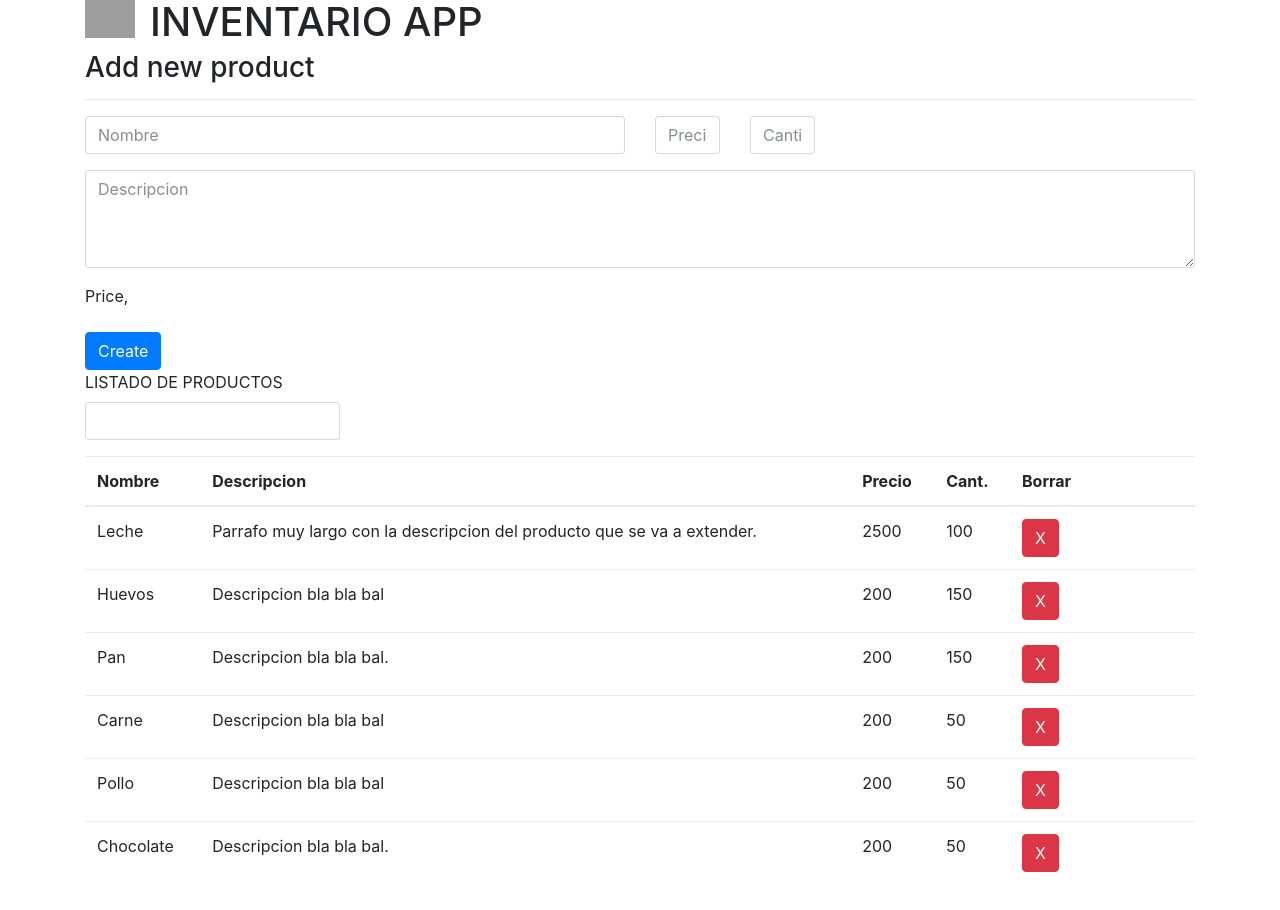
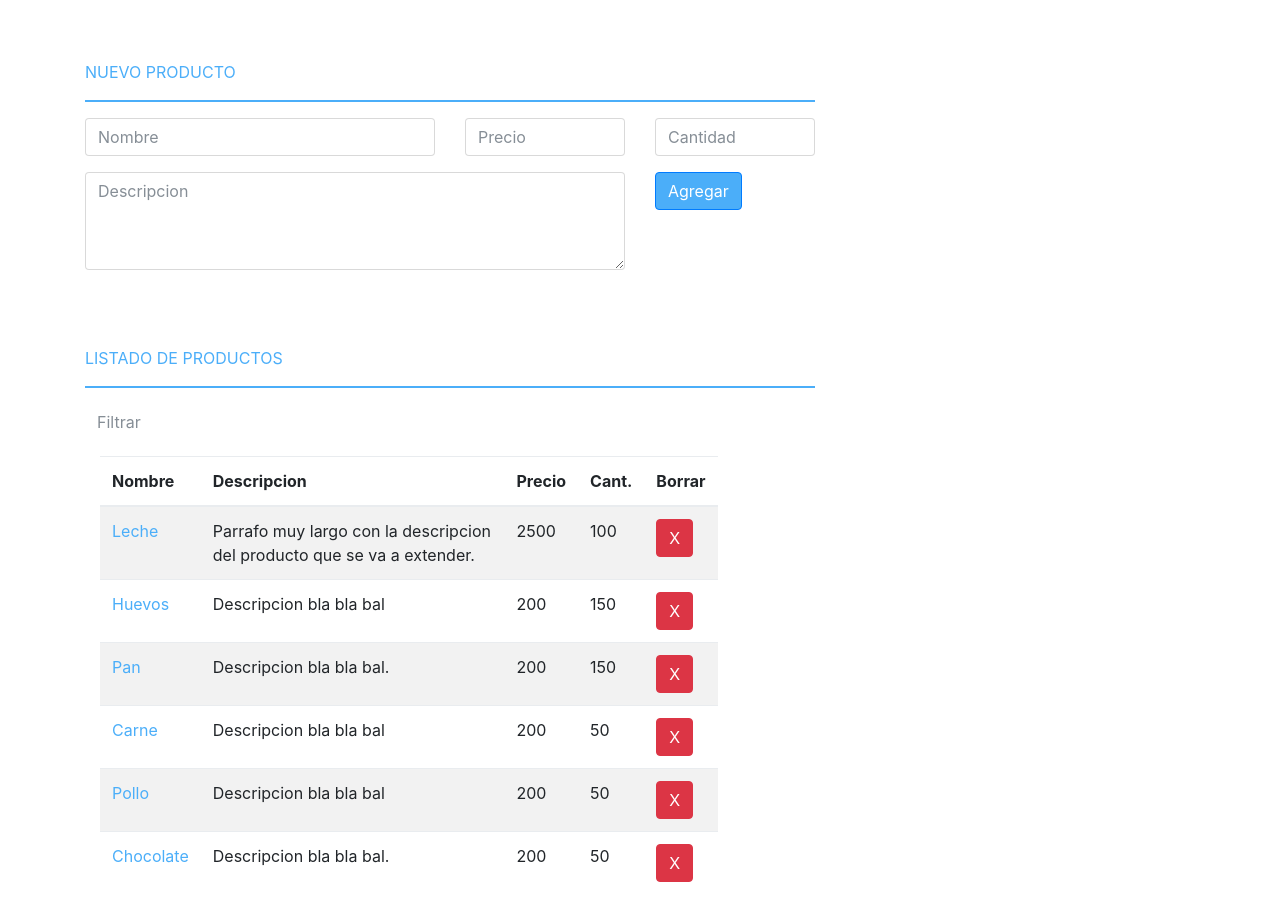
Before and after one commit to mealbarracin10/Products, a Vue app: page / in a window 1280 px wide. Built offline with nearby package versions, Linux system fonts and the light colour scheme; grey boxes are pictures that could not be loaded.

Commit message:
include function add product

```diff
--- a/index.html
+++ b/index.html
@@ -6,6 +6,8 @@
   <meta name="description" content="">
   <meta name="viewport" content="width=device-width, initial-scale=1">
   <link rel="stylesheet" href="https://maxcdn.bootstrapcdn.com/bootstrap/4.0.0-beta/css/bootstrap.min.css" integrity="sha384-/Y6pD6FV/Vv2HJnA6t+vslU6fwYXjCFtcEpHbNJ0lyAFsXTsjBbfaDjzALeQsN6M" crossorigin="anonymous">
+  <link rel="stylesheet" href="./static/css/style.css">
+
   </head>
   <body>
     <div id="app"></div>
--- a/package.json
+++ b/package.json
@@ -10,7 +10,6 @@
     "build": "node build/build.js"
   },
   "dependencies": {
-    "bootstrap-vue": "^1.0.0-beta.9",
     "vue": "^2.4.2"
   },
   "devDependencies": {
--- a/src/App.vue
+++ b/src/App.vue
@@ -16,9 +16,4 @@ export default {
 </script>
 
 <style>
-img.logo {
-  width: 50px;
-  float: left;
-  margin-right: 15px;
-}
 </style>
--- a/src/assets/css/style.css
+++ /dev/null
@@ -1,5 +0,0 @@
-.logo {
-  width: 50px;
-  float: left;
-  margin-right: 15px;
-}
--- a/src/components/HelloWorld.vue
+++ b/src/components/HelloWorld.vue
@@ -1,59 +1,66 @@
- <template id="product-list">
+<template id="product-list">
 <div class="container">
-<header class="page-header">
-    <div class="branding">
-      <img src="https://vuejs.org/images/logo.png" alt="Logo" title="Home page" class="logo"/>
-      <h1>INVENTARIO APP</h1>
-    </div>
-  </header>
   <div>
-    <h3>Add new product</h3>
-	<hr style="color: red">
-    <form >
+    <div class = "row">
+    <div class="col-lg-8 col-sm-8 col-xs-5">
+    <p class = "nuevoProducto">NUEVO PRODUCTO</p>
+	<hr>
+  </div>
+  </div>
+    <form v-on:submit.prevent="createProduct">
       <div class="form-group">
-		<div class="row">
-			<div class="col-lg-6 col-sm-8 col-xs-3">
-				<input class="form-control" id="add-name"  placeholder="Nombre" required/>
+		    <div class="row">
+			    <div class="col-lg-4 col-sm-4 col-xs-3">
+				  <input v-model="products.name" class="form-control" id="add-name"  placeholder="Nombre" required/>
 			</div>
-			<div class="col-lg-1 col-sm-2 col-xs-1">
-			<input class="form-control" id="add-price" placeholder="Precio" />
+			<div class="col-lg-2 col-sm-2 col-xs-2">
+			<input v-model="products.price" class="form-control" id="add-price" placeholder="Precio" />
 			</div>
-			<div class="col-lg-1 col-sm-2 col-xs-1">
-			<input class="form-control" id="add-price" placeholder="Cantidad"/>
+			<div class="col-lg-2 col-sm-2 col-xs-2">
+			<input v-model="products.quantity" class="form-control" id="add-price" placeholder="Cantidad"/>
 			</div>
 		</div>
       </div>
       <div class="form-group">
-        <textarea class="form-control" id="add-description" rows="4" placeholder="Descripcion" ></textarea>
+      <div class="row">
+      <div class="col-lg-6 col-sm-6 col-xs-4">
+        <textarea v-model="products.description" class="form-control" id="add-description" rows="4" placeholder="Descripcion" ></textarea>
+        </div>
+        <div class="col-lg-2 col-sm-2 col-xs-1">
+        <button type="submit" class="btn btn-primary addproducts">Agregar</button>
+        </div>
+        </div>
       </div>
-      <div class="form-group">
-        <label for="add-price">Price, <span class="glyphicon glyphicon-euro"></span></label>
-
-      </div>
-      <button type="submit" class="btn btn-primary">Create</button>
     </form>
   </div>
-  <div class="filters row">
-    <div class="form-group col-sm-3">
-      <label for="search-element">LISTADO DE PRODUCTOS</label>
-      <input v-model="search" class="form-control" id="search-element" requred/>
+  <div class="row">
+    <div class="form-group col-lg-8 col-sm-8 col-xs-5">
+      <p class = "nuevoProducto">LISTADO DE PRODUCTOS</p>
+      	<hr>
+
+       <div class="right-inner-addon ">
+          <input v-model="search" class="form-control no-border glyphicon glyphicon-search" id="search-element"  placeholder="Filtrar" requred/>
+      </div>
     </div>
   </div>
 
-<table class="table">
+  <div class = "container">
+  <div class="row">
+      <div class="col-lg-7 col-sm-7 col-xs-5">
+<table class="table table-striped">
     <thead>
     <tr>
       <th>Nombre</th>
       <th>Descripcion</th>
       <th>Precio</th>
       <th>Cant.</th>
-      <th class="col-sm-2">Borrar</th>
+      <th>Borrar</th>
     </tr>
     </thead>
     <tbody>
     <tr v-for="product in filteredProducts">
-      <td>
-        <a v-link="{name: 'product', params: {product_id: product.id}}">{{ product.name }}</a>
+      <td class="nameProduct">
+        <a>{{ product.name }}</a>
       </td>
       <td>{{ product.description }}</td>
       <td>
@@ -71,6 +78,9 @@
     </tr>
     </tbody>
   </table>
+  </div>
+  </div>
+  </div>
   </div>
 </template>
 
@@ -92,11 +102,25 @@ export default {
   },
   methods: {
         deleteproduct(product_id){
-
 			let i = this.products.map(item => item.id).indexOf(product_id)
 			this.products.splice(i, 1)
-			router.go('/');
-        }
+			router.go('/')
+        },
+        createProduct(e)
+          {
+            this.products.push({
+            id: Math.random().toString().split('.')[1],
+            name: this.products.name,
+            description: this.products.description,
+            price: this.products.price,
+            quantity: this.products.quantity
+          });
+          this.products.name = ""
+          this.products.description = ""
+          this.products.price = ""
+          this.products.quantity = ""
+          e.preventDefault();
+          }
     },
   computed: {
     filteredProducts() {
--- /dev/null
+++ b/static/css/style.css
@@ -0,0 +1,25 @@
+.logo {
+  width: 50px;
+  float: left;
+  margin-right: 15px;
+}
+.no-border {
+    border: 0;
+    box-shadow: none; /* You may want to include this as bootstrap applies these styles too */
+}
+hr{
+  background-color: #4baef9;
+  border-top: 2px solid #4baef9;
+}
+
+.addproducts{
+background-color: #4baef9
+}
+
+.nuevoProducto {
+  color: #4baef9;
+  margin-top: 60px;
+}
+.nameProduct{
+  color: #4baef9
+}
```
Also changed, not shown: 1 other file (tests, documents, lock files or other folders).
